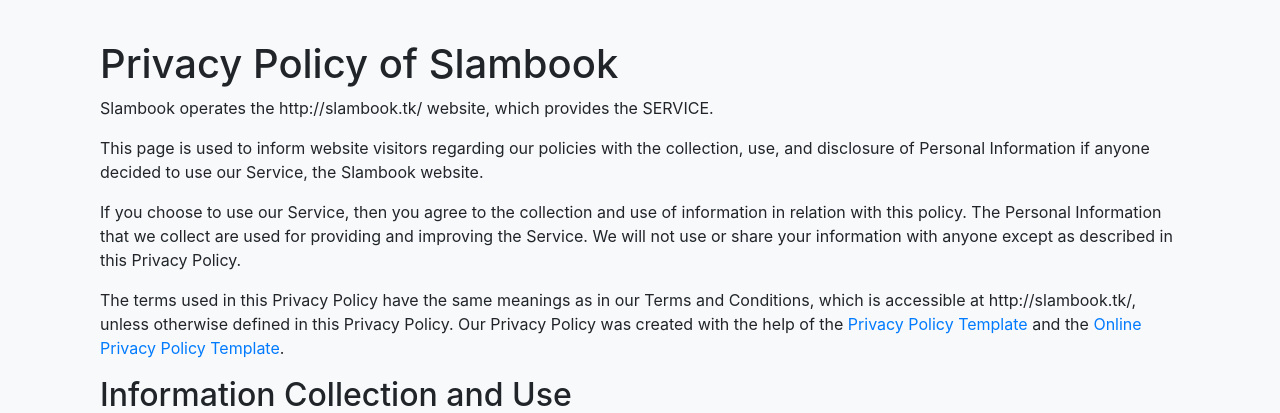
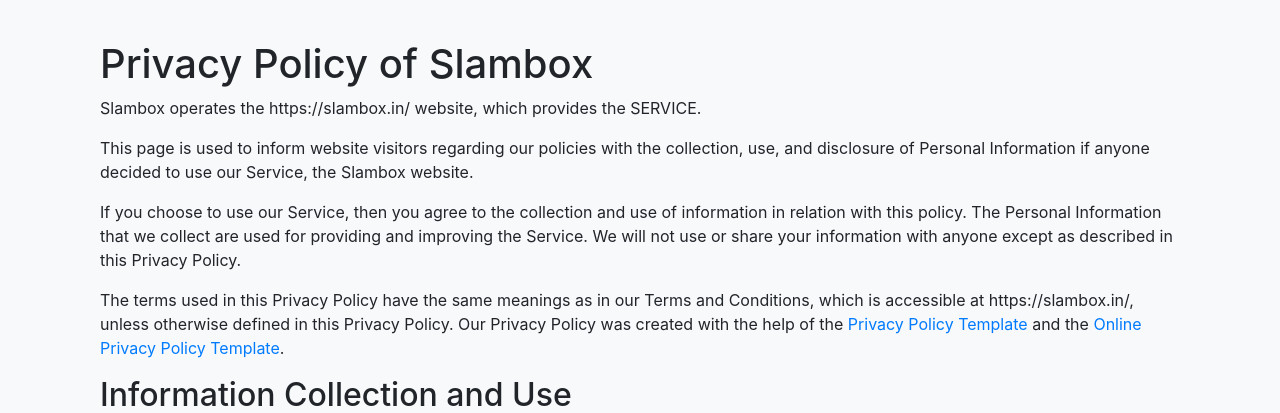
Before and after one commit to pranaykatariya/web, a Django app: page /privacypolicy in a window 1280 px wide. Shown: the part 56-469 px from the top of the page. Run offline with Django 3.2, Linux system fonts and the light colour scheme; some libraries are stand-ins or nearby versions.

Commit message:
configured for slambox

```diff
--- a/accounts/templates/accounts/base.html
+++ b/accounts/templates/accounts/base.html
@@ -4,7 +4,7 @@
 <html lang="en">
 <head>
     <meta name="description" content="Create your slambook.">
-    <meta name="keywords" content="Slambook, write, read, anonymous">
+    <meta name="keywords" content="Slambox, Slambook, write, read, anonymous">
     <meta charset="UTF-8">
     <meta name="viewport" content="width=device-width, initial-scale=1.0">
 
--- a/pages/templates/pages/privacypolicy.html
+++ b/pages/templates/pages/privacypolicy.html
@@ -17,15 +17,15 @@
 <br><br><br>
 <div class="container">
 
-            <h1>Privacy Policy of Slambook</h1>
+            <h1>Privacy Policy of Slambox</h1>
 
-            <p>Slambook operates the http://slambook.tk/ website, which provides the SERVICE.</p>
+            <p>Slambox operates the https://slambox.in/ website, which provides the SERVICE.</p>
 
-            <p>This page is used to inform website visitors regarding our policies with the collection, use, and disclosure of Personal Information if anyone decided to use our Service, the Slambook website.</p>
+            <p>This page is used to inform website visitors regarding our policies with the collection, use, and disclosure of Personal Information if anyone decided to use our Service, the Slambox website.</p>
 
             <p>If you choose to use our Service, then you agree to the collection and use of information in relation with this policy. The Personal Information that we collect are used for providing and improving the Service. We will not use or share your information with anyone except as described in this Privacy Policy.</p>
 
-            <p>The terms used in this Privacy Policy have the same meanings as in our Terms and Conditions, which is accessible at http://slambook.tk/, unless otherwise defined in this Privacy Policy. Our Privacy Policy was created with the help of the <a href="https://www.privacypolicytemplate.net">Privacy Policy Template</a> and the <a href="https://www.privacy-policy-template.com/">Online Privacy Policy Template</a>.</p>
+            <p>The terms used in this Privacy Policy have the same meanings as in our Terms and Conditions, which is accessible at https://slambox.in/, unless otherwise defined in this Privacy Policy. Our Privacy Policy was created with the help of the <a href="https://www.privacypolicytemplate.net">Privacy Policy Template</a> and the <a href="https://www.privacy-policy-template.com/">Online Privacy Policy Template</a>.</p>
 
             <h2>Information Collection and Use</h2>
 
--- a/pages/templates/pages/profile.html
+++ b/pages/templates/pages/profile.html
@@ -64,7 +64,7 @@
 
       <div  class="container">
         <div class="container text-center">
-          Copy and Share your profile to your friends so that your friends can write slam in your slambook or can send
+          Copy and Share your profile to your friends so that your friends can write slam in your slambox or can send
           secret message to you.
         </div>
         <br>
@@ -82,7 +82,7 @@
 
         <br>
       <p class="text-center">Share your profile on Social media</p>
-      <div class="container text-center">
+      <div  style="opacity: 0; transition: opacity 3s; " class="container text-center">
         <a href="whatsapp://send?text=Bored? Go, Create your slambook. I swear you'll have an amazing time taking a trip down the memory lane. {{ request.build_absolute_uri }} " class="fa fa-whatsapp bg-success"></a>
         <a href="https://www.facebook.com/sharer/sharer.php?u={{ request.build_absolute_uri }}" class="fa fa-facebook"></a>
         <a href="https://twitter.com/home?status={{ request.build_absolute_uri }} Bored?Go, Create your slambook.I swear you'll have an amazing time taking a trip down the memory lane." class="fa fa-twitter"></a>
--- a/pages/templates/pages/userbio.html
+++ b/pages/templates/pages/userbio.html
@@ -29,7 +29,7 @@
           <div class="form-group col-6">
             <label for="username">Username:</label>
             <input type="text" class="form-control" name="username" id="username" aria-describedby="username" placeholder="Enter username" value='{{request.user}}' disabled>
-            <small id="emailHelp" class="form-text text-muted">You can't change username for slambook.</small>
+            <small id="emailHelp" class="form-text text-muted">You can't change username for slambox.</small>
           </div>
         </div>
 
```
Also changed, not shown: pages/templates/pages/home.html (+6 -6 lines).
